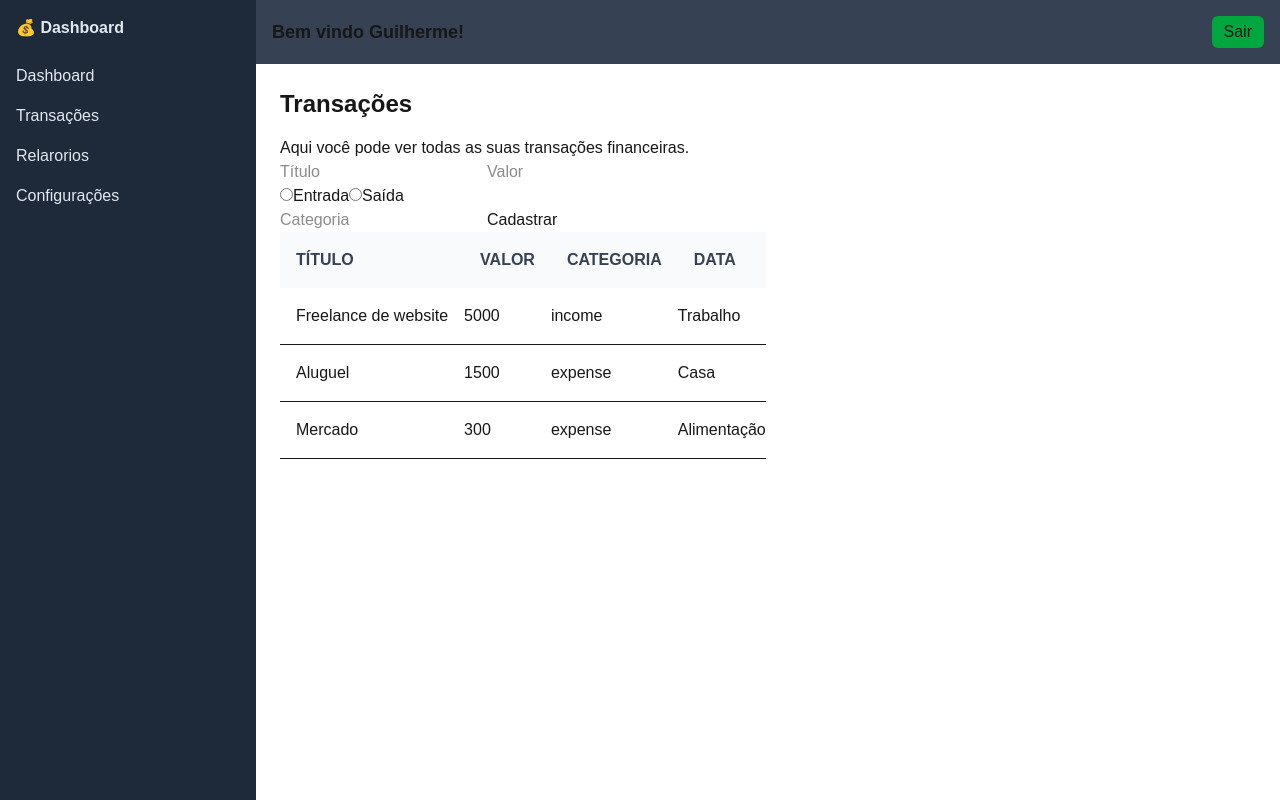
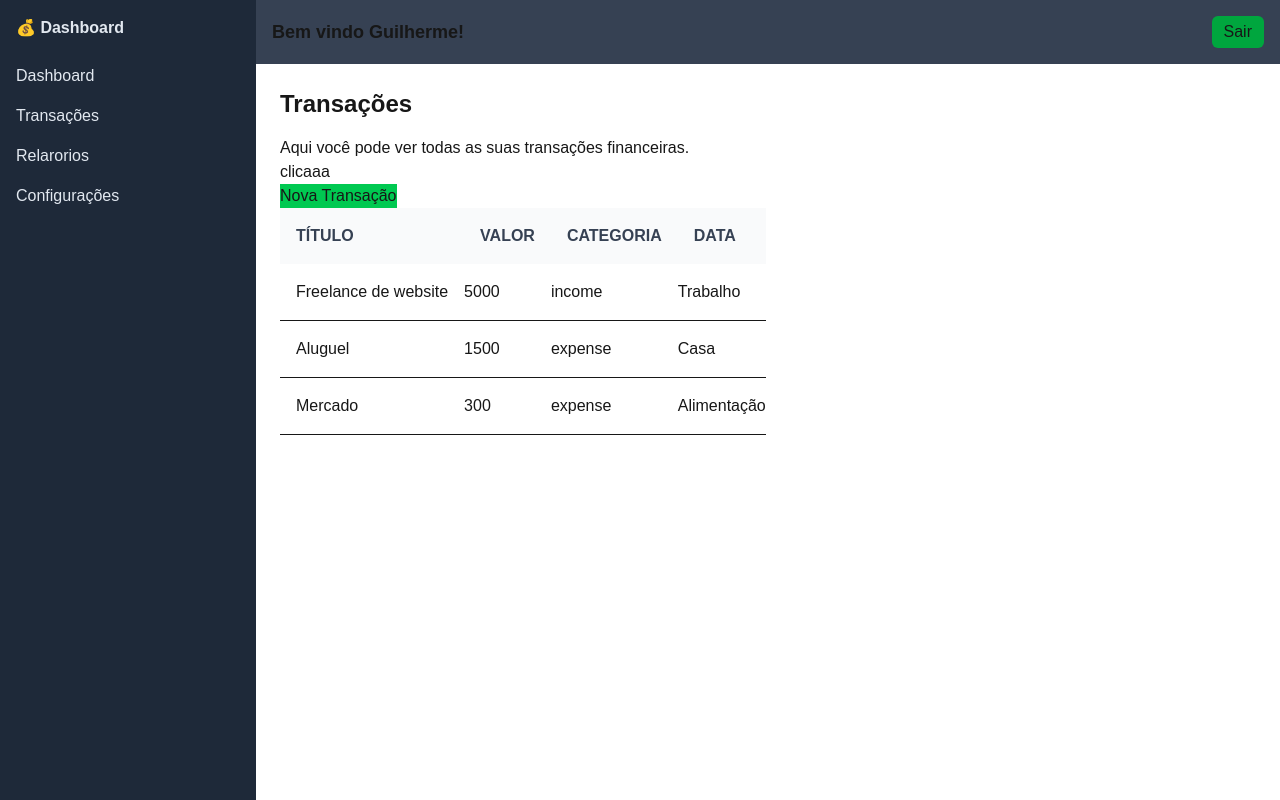
Before and after one commit to Guilherm001/finances, a Next.js app: page /transactions in a window 1280 px wide. Built offline with nearby package versions, Linux system fonts and the light colour scheme.

Commit message:
add modal ao projeto e removendo o exemplo de modal

```diff
--- a/src/components/transations/index.tsx
+++ b/src/components/transations/index.tsx
@@ -1,3 +1,6 @@
+'use client'
+import { useState } from "react";
+import Modal from './modal/index'
 
 const Lista = ()=>{
 
@@ -33,27 +36,22 @@ const Lista = ()=>{
         }
     ];
 
+    const [isModalOpen, setIsModalOpen] = useState<boolean>(false);
+
+
+
 
     return (
 
         <div>
             <div>
+                <h1>clicaaa</h1>
+                <button onClick={() => setIsModalOpen(!isModalOpen)} className="bg-green-500">Nova Transação</button>
+
+                <Modal isOpen={isModalOpen} />
 
             </div>
-            <div>
-                <form action="">
-                    <input type="text" placeholder="Título" />
-                    <input type="number" placeholder="Valor" />
-                    <div>
-                        <input type="radio" id="income" name="type" value="income" />
-                        <label htmlFor="income">Entrada</label>
-                        <input type="radio" id="expense" name="type" value="expense" />
-                        <label htmlFor="expense">Saída</label>
-                    </div>
-                    <input type="text" placeholder="Categoria" />
-                    <button type="submit">Cadastrar</button>
-                </form>
-            </div>
+
             <div>
                 <table>
                     <thead>
--- a/src/components/transations/modal/index.tsx
+++ b/src/components/transations/modal/index.tsx
@@ -0,0 +1,28 @@
+interface  modal {
+    isOpen: boolean;
+}
+const Modal = ({ isOpen }: modal) => {
+    if (!isOpen) return null;
+
+    return (
+        <div className="fixed inset-0 bg-black bg-opacity-50 flex items-center justify-center">
+            <div className="bg-white p-6 rounded shadow-lg w-full max-w-md">
+                <h2 className="text-xl mb-4">Nova Transação</h2>
+                <form>
+                    <input type="text" placeholder="Título" className="w-full mb-2 p-2 border" />
+                    <input type="number" placeholder="Valor" className="w-full mb-2 p-2 border" />
+                    <div className="mb-2">
+                        <input type="radio" id="income" name="type" value="income" />
+                        <label htmlFor="income" className="mr-4">Entrada</label>
+                        <input type="radio" id="expense" name="type" value="expense" />
+                        <label htmlFor="expense">Saída</label>
+                    </div>
+                    <input type="text" placeholder="Categoria" className="w-full mb-4 p-2 border" />
+                    <button type="submit" className="bg-blue-500 text-white px-4 py-2 rounded">Cadastrar</button>
+                </form>
+            </div>
+        </div>
+    );
+};
+
+export default Modal;
```
